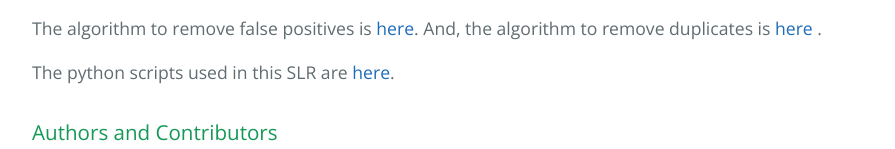
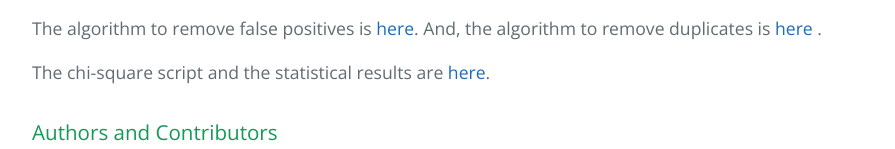
Before and after one commit to Gemarodri/replication, a plain HTML site: page index.html in a window 1280 px wide. Shown: the part 1793-1942 px from the top of the page, without its empty margins (192-1087 px from the left). Drawn offline with nearby package versions, Linux system fonts and the light colour scheme.

Commit message:
adding residuals results

```diff
--- a/index.html
+++ b/index.html
@@ -56,7 +56,7 @@
  <p> The references included in the paper whith the passed and deleted articles is available <a href="https://github.com/Gemarodri/replication/blob/gh-pages/Results/anexo.bib">here</a>.</p>
  <p> The JSON files with the data of the papers analyzed after the filtering (2) are available <a href="https://github.com/Gemarodri/replication/blob/gh-pages/Results/afterFiltering">here</a>.</p>
  <p> The algorithm to remove false positives is <a href="https://github.com/Gemarodri/replication/blob/gh-pages/Results/algorithm1.png"> here</a>. And, the algorithm to remove duplicates is <a href="https://github.com/Gemarodri/replication/blob/gh-pages/Results/algorithm2.png"> here </a>.</p>
- <p> The python scripts used in this SLR are <a href="https://github.com/Gemarodri/replication/blob/gh-pages/Results/scripts">here</a>.</p>
+ <p> The chi-square script and the statistical results are <a href="https://github.com/Gemarodri/replication/blob/gh-pages/Results/scripts">here</a>.</p>
 
 
 <h3>
```
Also changed, not shown: 1 other file.
